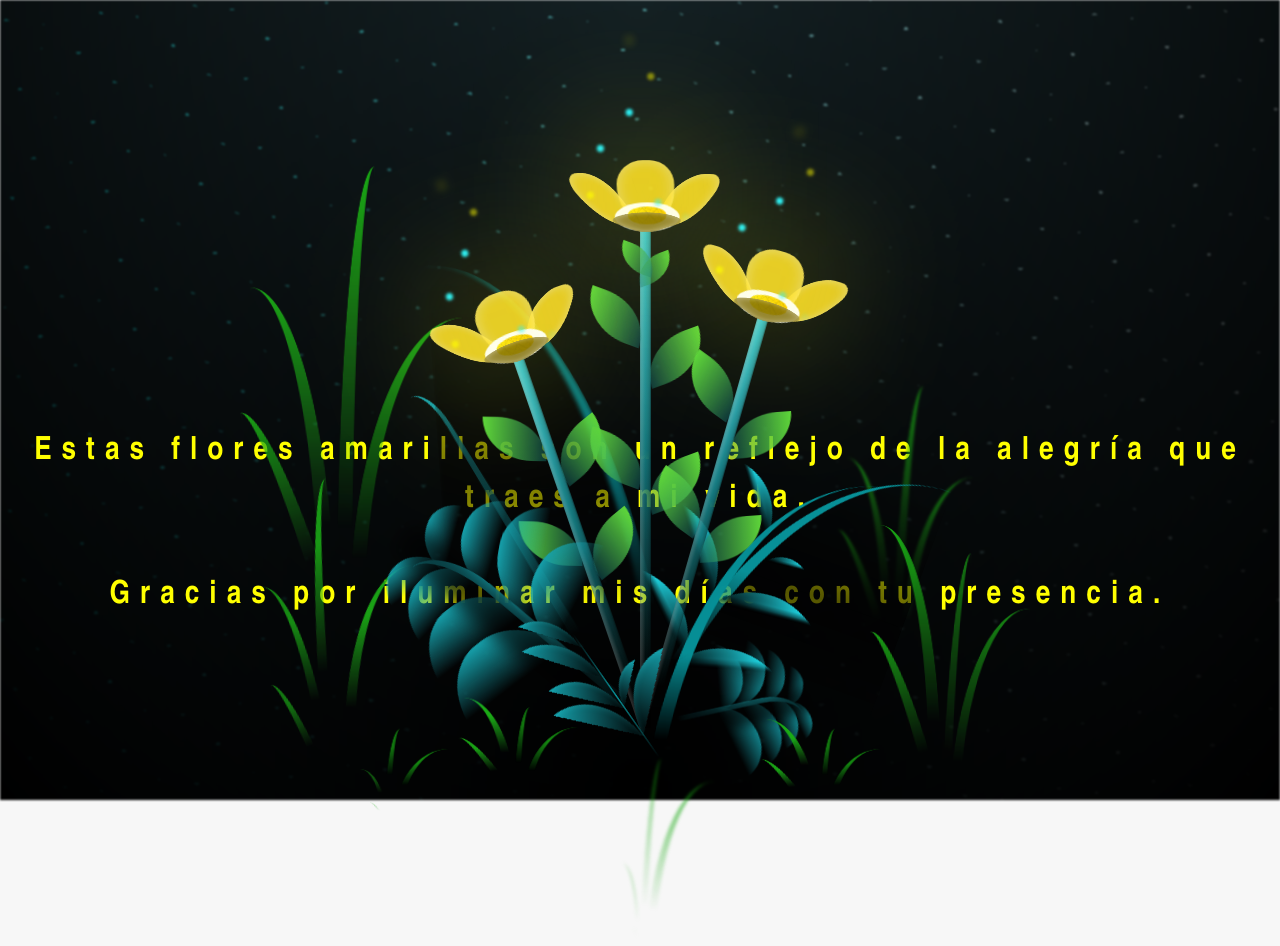
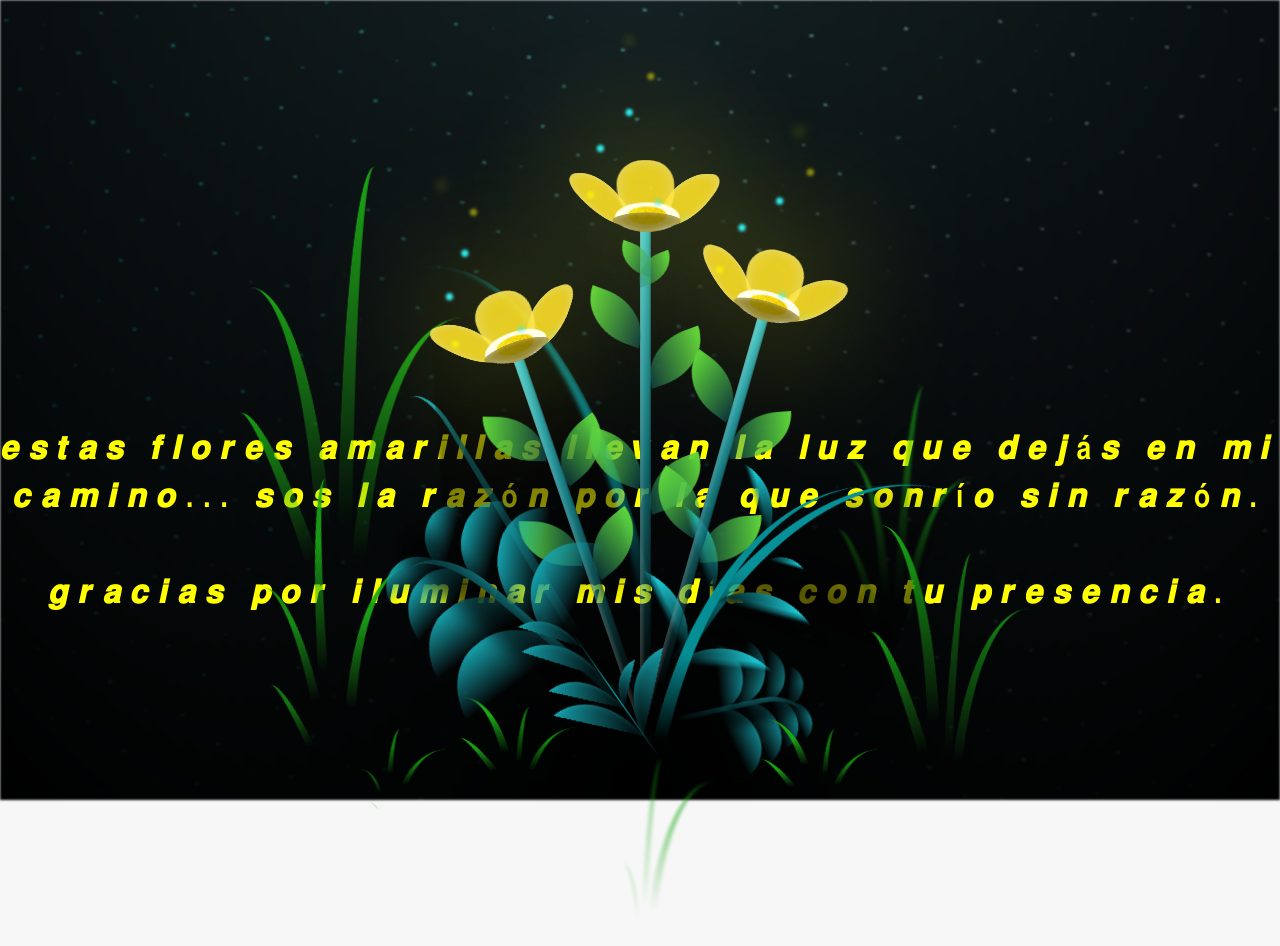
Before and after one commit to spawnpoint304-arch/flores-amarillas, a plain HTML site: page flower.html in a window 1280 px wide. Drawn offline with Linux system fonts and the light colour scheme.

Commit message:
Update flower.html

```diff
--- a/flower.html
+++ b/flower.html
@@ -13,8 +13,8 @@
     <div id="lyrics">
 
     </div>
-    <h1 class="titulo">Estas flores amarillas son un reflejo de la alegría que traes a mi vida. <br> <br>
-      Gracias por iluminar mis días con tu presencia.</h1>
+    <h1 class="titulo">𝒆𝒔𝒕𝒂𝒔 𝒇𝒍𝒐𝒓𝒆𝒔 𝒂𝒎𝒂𝒓𝒊𝒍𝒍𝒂𝒔 𝒍𝒍𝒆𝒗𝒂𝒏 𝒍𝒂 𝒍𝒖𝒛 𝒒𝒖𝒆 𝒅𝒆𝒋á𝒔 𝒆𝒏 𝒎𝒊 𝒄𝒂𝒎𝒊𝒏𝒐... 𝒔𝒐𝒔 𝒍𝒂 𝒓𝒂𝒛ó𝒏 𝒑𝒐𝒓 𝒍𝒂 𝒒𝒖𝒆 𝒔𝒐𝒏𝒓í𝒐 𝒔𝒊𝒏 𝒓𝒂𝒛ó𝒏. <br> <br>
+      𝒈𝒓𝒂𝒄𝒊𝒂𝒔 𝒑𝒐𝒓 𝒊𝒍𝒖𝒎𝒊𝒏𝒂𝒓 𝒎𝒊𝒔 𝒅í𝒂𝒔 𝒄𝒐𝒏 𝒕𝒖 𝒑𝒓𝒆𝒔𝒆𝒏𝒄𝒊𝒂.</h1>
 
     <div class="night"></div>
     <div class="flowers">
```
